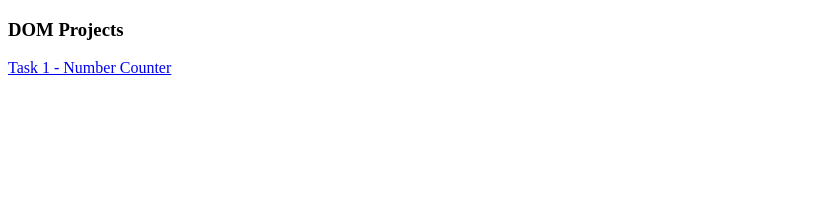
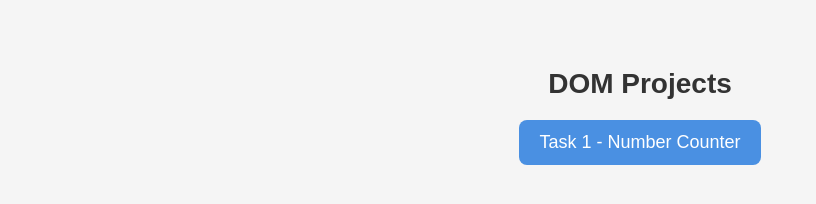
Before and after one commit to thakur7071/cohort2.0, a plain HTML site: page index.html in a window 1280 px wide. Shown: the whole page, without its empty margins (0-816 px from the left). Drawn offline with Linux system fonts and the light colour scheme.

Commit message:
updated root style.css

```diff
--- a/index.html
+++ b/index.html
@@ -4,6 +4,7 @@
     <meta charset="UTF-8">
     <meta name="viewport" content="width=device-width, initial-scale=1.0">
     <title>Document</title>
+    <link rel="stylesheet" href="style.css">
 </head>
 <body>
     <h3>DOM Projects</h3>
--- /dev/null
+++ b/style.css
@@ -0,0 +1,34 @@
+/* Basic page styling */
+body {
+    font-family: Arial, sans-serif;
+    background: #f5f5f5;
+    margin: 0;
+    padding: 40px;
+    display: flex;
+    flex-direction: column;
+    align-items: center;
+}
+
+/* Heading */
+h3 {
+    font-size: 28px;
+    margin-bottom: 20px;
+    color: #333;
+}
+
+/* Link styled like a button */
+a {
+    text-decoration: none;
+    font-size: 18px;
+    background: #4a90e2;
+    color: white;
+    padding: 12px 20px;
+    border-radius: 8px;
+    transition: 0.3s ease;
+}
+
+/* Hover effect */
+a:hover {
+    background: #357abd;
+    transform: translateY(-2px);
+}
```
